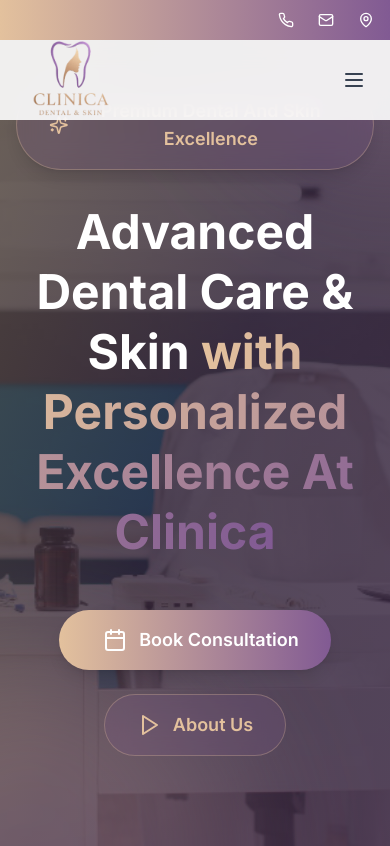
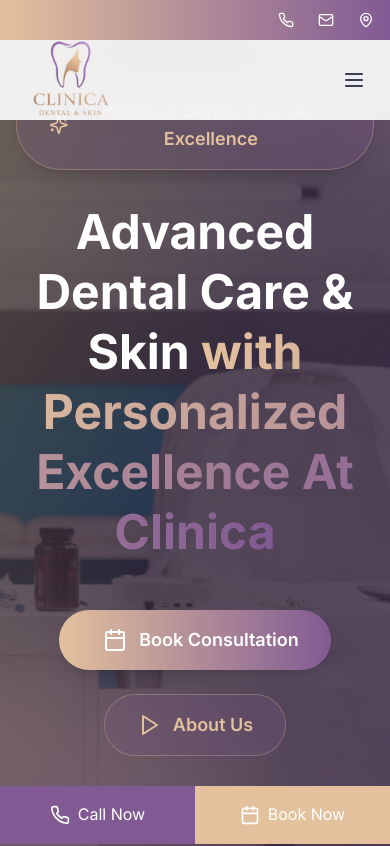
Before and after one commit to desirediv0/clinica, a Next.js app: page / in a window 390 px wide. Shown: the top 846 px of the page. Built offline with nearby package versions, Linux system fonts and the light colour scheme.

Commit message:
Add MobileActions component to layout and update expert statistics on HomePage for accuracy

```diff
--- a/app/layout.tsx
+++ b/app/layout.tsx
@@ -3,6 +3,7 @@
 import { Inter, Poppins } from "next/font/google";
 import Navigation from "@/components/Navigation";
 import Footer from "@/components/Footer";
+import MobileActions from "@/components/MobileActions";
 
 // Font configuration
 const inter = Inter({
@@ -119,12 +120,18 @@
         <Navigation />
 
         {/* Main content */}
-        <main id="main-content" className="min-h-screen overflow-x-hidden">
+        <main
+          id="main-content"
+          className="min-h-screen overflow-x-hidden pb-16 md:pb-0"
+        >
           {children}
         </main>
 
         {/* Footer */}
         <Footer />
+
+        {/* Mobile Actions */}
+        <MobileActions />
 
         {/* Performance monitoring */}
         <script
--- a/app/page.tsx
+++ b/app/page.tsx
@@ -952,7 +952,7 @@
                 title: "Expert Team",
                 description:
                   "Our team of highly qualified doctors and specialists brings years of experience and expertise to provide you with the best care possible.",
-                stat: "50+ Experts",
+                stat: "12+ Experts",
                 color: "from-[#e3c19d] to-[#815A93]",
               },
               {
@@ -1023,7 +1023,7 @@
                 {[
                   { number: "12+", label: "Years Experience" },
                   { number: "1k+", label: "Happy Patients" },
-                  { number: "50+", label: "Expert Doctors" },
+                  { number: "12+", label: "Expert Doctors" },
                   { number: "99%", label: "Success Rate" },
                 ].map((stat, index) => (
                   <div key={index} className="text-center">
@@ -1175,7 +1175,7 @@
             {[
               { number: "12+", label: "Years Experience" },
               { number: "1k+", label: "Happy Patients" },
-              { number: "50+", label: "Expert Doctors" },
+              { number: "12+", label: "Expert Doctors" },
               { number: "99%", label: "Success Rate" },
             ].map((stat, index) => (
               <motion.div
--- /dev/null
+++ b/components/MobileActions.tsx
@@ -0,0 +1,25 @@
+import { Phone, Calendar } from "lucide-react";
+import Link from "next/link";
+
+export default function MobileActions() {
+  return (
+    <div className="fixed bottom-0 left-0 right-0 z-50 md:hidden">
+      <div className="flex w-full">
+        <a
+          href="tel:+917007145918"
+          className="flex-1 bg-[#815A93] text-white py-4 flex items-center justify-center space-x-2 hover:bg-[#6a4a7a] transition-colors"
+        >
+          <Phone className="w-5 h-5" />
+          <span>Call Now</span>
+        </a>
+        <Link
+          href="/contact"
+          className="flex-1 bg-[#e3c19d] text-white py-4 flex items-center justify-center space-x-2 hover:bg-[#c9a987] transition-colors"
+        >
+          <Calendar className="w-5 h-5" />
+          <span>Book Now</span>
+        </Link>
+      </div>
+    </div>
+  );
+}
```
